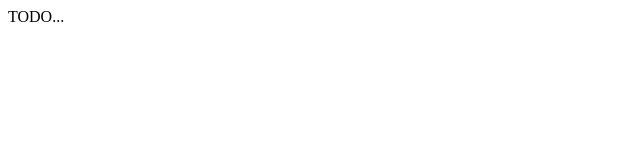
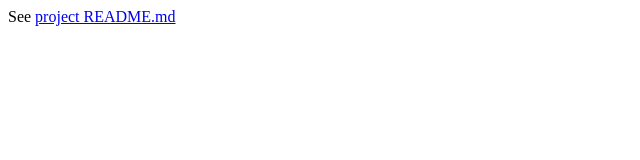
Before and after one commit to MandarinConLaBarba/react-sandbox, a plain HTML site: page index.html in a window 1280 px wide. Shown: the whole page, without its empty margins (0-640 px from the left). Drawn offline with Linux system fonts and the light colour scheme.

Commit message:
update index for ghpage

```diff
--- a/index.html
+++ b/index.html
@@ -6,7 +6,7 @@
 
   </head>
   <body>
-    TODO...
+    See <a href="https://github.com/MandarinConLaBarba/react-sandbox/">project README.md</a>
 
   </body>
 </html>
```
